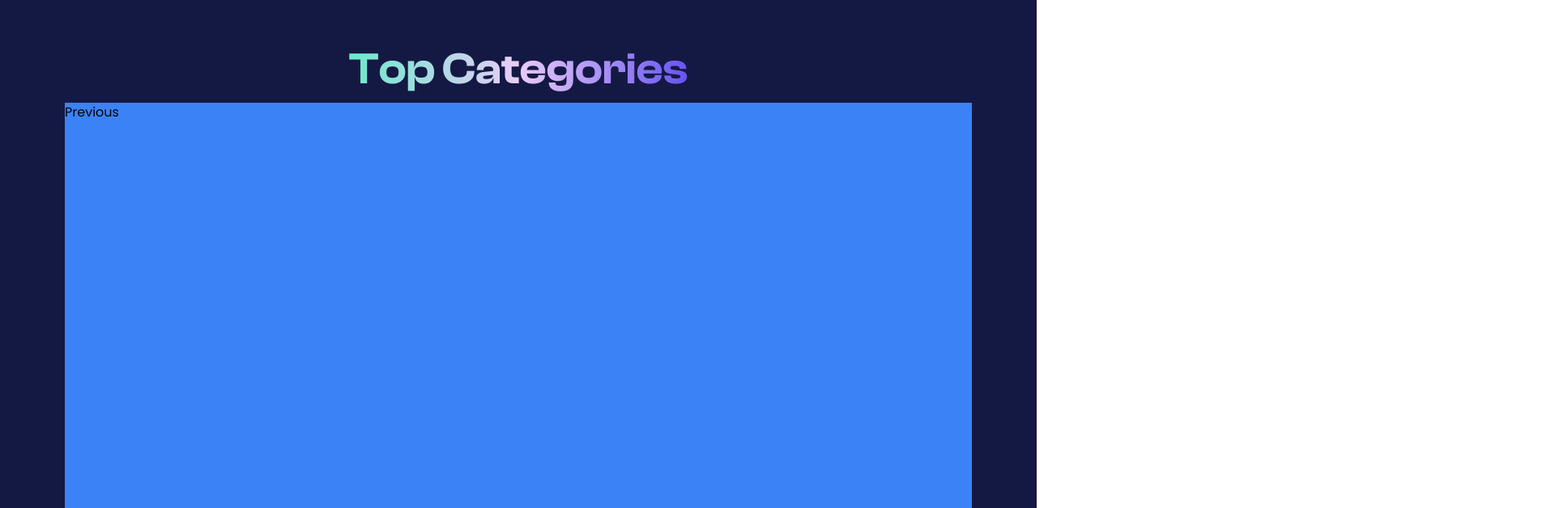
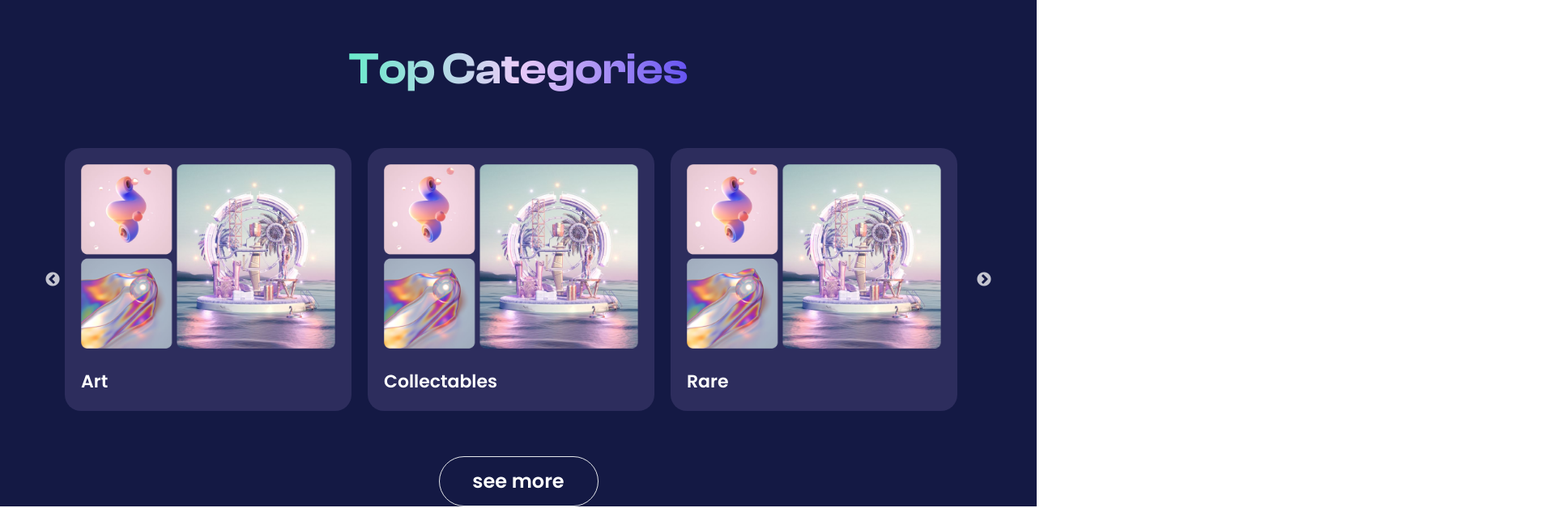
Before and after one commit to Hrithik0112/ENDFT-Nft-platform, a Next.js app: page / in a window 1280 px wide. Shown: the part 5200-5828 px from the top of the page at 81% size, 1920 px wide, since content can reach past the window. Built offline with nearby package versions, Linux system fonts and the light colour scheme.

Commit message:
Fix: Fixed some caraousal css error

```diff
--- a/components/TopCategoriesCard.tsx
+++ b/components/TopCategoriesCard.tsx
@@ -2,7 +2,7 @@ import React from 'react'
 
 const TopCategoriesCard = ({text} : {text : string}) => {
   return (
-    <div className='flex flex-col gap-6 p-5  backdrop-blur-lg'>
+    <div className='flex flex-col gap-6 p-5 bg-[#2d2d5d]  mr-5 rounded-[20px]'>
         <img src="/cardImage/top.png" alt="top" width={404} height={293} />
         <p className='font-semibold text-[22px] text-white'>{text}</p>
     </div>
--- a/components/TopCategoriesSlider.tsx
+++ b/components/TopCategoriesSlider.tsx
@@ -1,6 +1,8 @@
 import React from "react";
 import Slider from "react-slick";
 import TopCategoriesCard from "./TopCategoriesCard";
+import "slick-carousel/slick/slick.css";
+import "slick-carousel/slick/slick-theme.css";
 
 const TopCategoriesSlider = () => {
   const settings = {
@@ -8,10 +10,11 @@ const TopCategoriesSlider = () => {
     infinite: true,
     speed: 500,
     slidesToShow: 3,
-    slidesToScroll: 1
+    slidesToScroll: 1,
+    className: "max-w-[1383px] max-h-[386px] flex flex-row"
   };
   return (
-    <div className="flex bg-blue-500">
+    <div className=" max-w-[1383px] max-h-[386px] mt-14">
       <Slider {...settings}>
         <TopCategoriesCard text="Art"/>
         <TopCategoriesCard text="Collectables"/>
--- a/package.json
+++ b/package.json
@@ -12,7 +12,8 @@
     "next": "14.1.4",
     "react": "^18",
     "react-dom": "^18",
-    "react-slick": "^0.30.2"
+    "react-slick": "^0.30.2",
+    "slick-carousel": "^1.8.1"
   },
   "devDependencies": {
     "@types/node": "^20",
```
Also changed, not shown: 1 other file (tests, documents, lock files or other folders).
